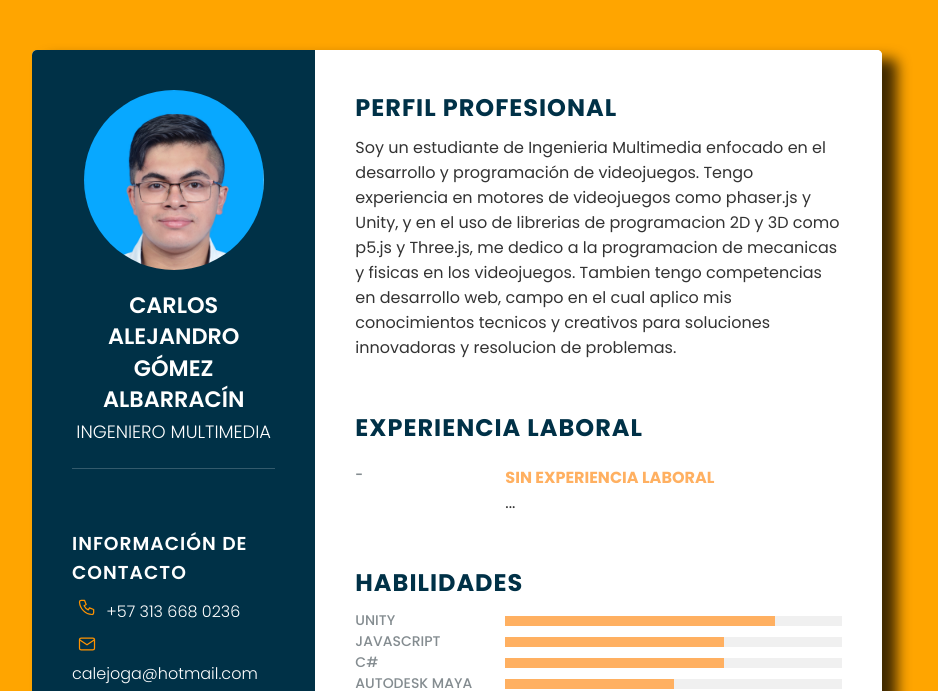
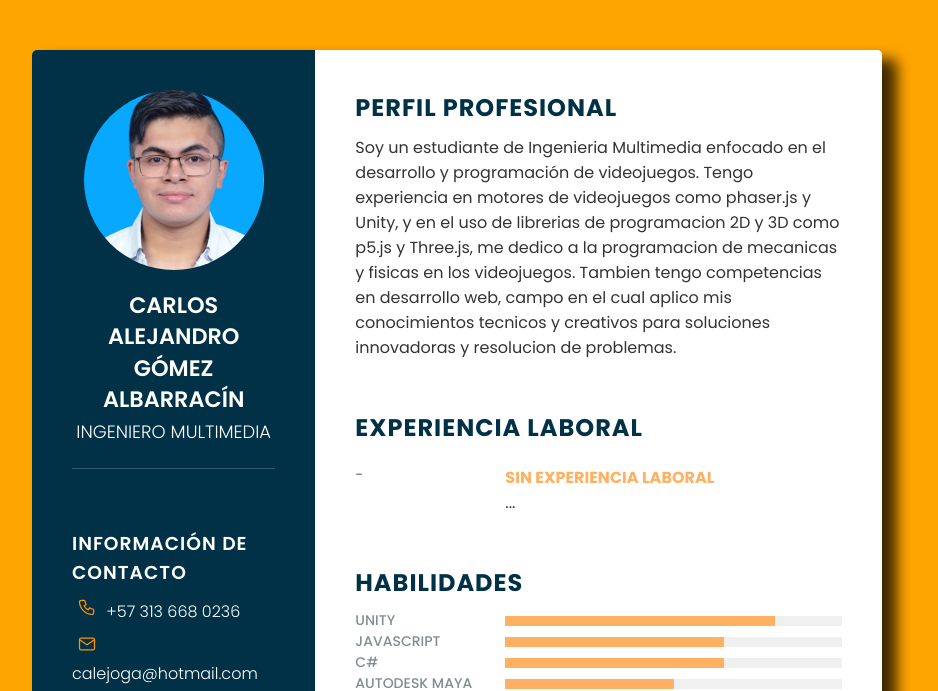
Before and after one commit to Carlos13157/Portfolio, a website: page cv/index.html in a window 1280 px wide. Shown: the top 691 px of the page, without its empty margins (183-1121 px from the left). Drawn offline with Linux system fonts and the light colour scheme; files whose address does not match are found by name.

Commit message:
Profile photo on CV corrected

```diff
--- a/cv/index.html
+++ b/cv/index.html
@@ -26,7 +26,7 @@
         <div class="left-side">
             <div class="profileText">
                 <div class="imgBx">
-                    <img src="img/Carlos Gomez profile photo.JPG" alt="" style="max-width: 100%; height: auto;">
+                    <img src="img/Carlos Gomez profile photo.JPG" alt="" style="max-width: 100%; height: auto; margin-top: -26px;">
                 </div>
                 <h2>Carlos Alejandro Gómez Albarracín<br><span>Ingeniero Multimedia</span></h2>
             </div>  <!-- Fin del profileText -->
```
